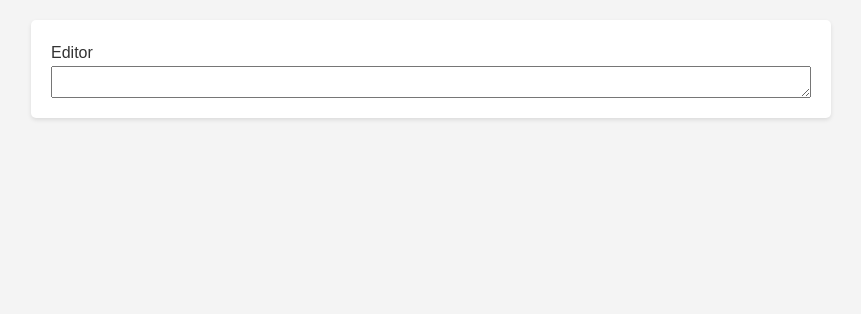
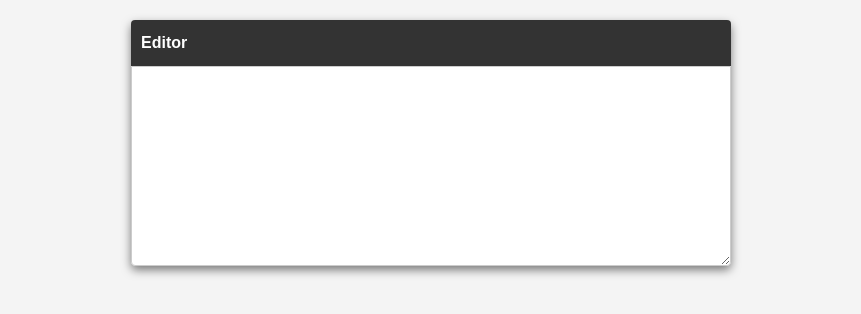
Before and after one commit to kielakjr/markdown-previewer, a React (Vite) app: page / in a window 1280 px wide. Shown: the top 314 px of the page, without its empty margins (209-1070 px from the left). Built offline with nearby package versions, Linux system fonts and the light colour scheme.

Commit message:
Added style for editor

```diff
--- a/src/index.css
+++ b/src/index.css
@@ -13,12 +13,37 @@ body {
 }
 
 .editor-container {
-    max-width: 800px;
+    max-width: 600px;
     margin: 0 auto;
     background: #fff;
-    padding: 20px;
     border-radius: 5px;
-    box-shadow: 0 2px 4px rgba(0,0,0,0.1);
+    box-shadow: 0 4px 10px rgba(0,0,0,0.5);
     display: flex;
     flex-direction: column;
+    gap: 0px;
 }
+
+.editor-container textarea {
+    width: 100%;
+    height: 200px;
+    font-size: 16px;
+    padding: 5px;
+    border: 1px solid #ccc;
+    border-radius: 0 0 4px 4px;
+    font-family: 'Courier New', Courier, monospace;
+}
+
+.editor-container label {
+    font-weight: bold;
+    display: block;
+    width: 100%;
+    background-color: #333;
+    color: #fff;
+    padding: 10px;
+    border-radius: 4px 4px 0 0;
+}
+
+.editor-container textarea:focus {
+    outline: none;
+    box-shadow: 0 0 5px rgba(0,123,255,0.5);
+}
```
